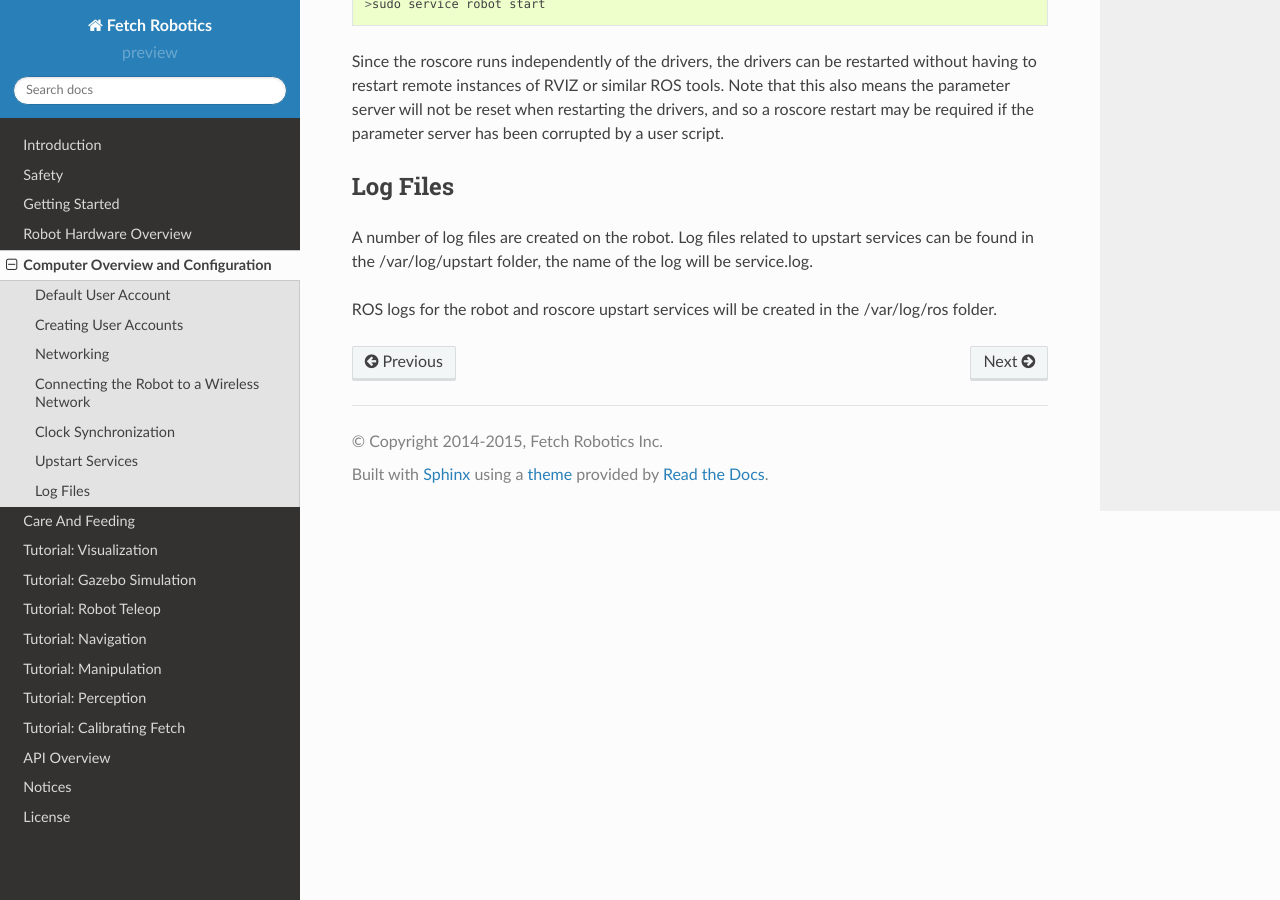
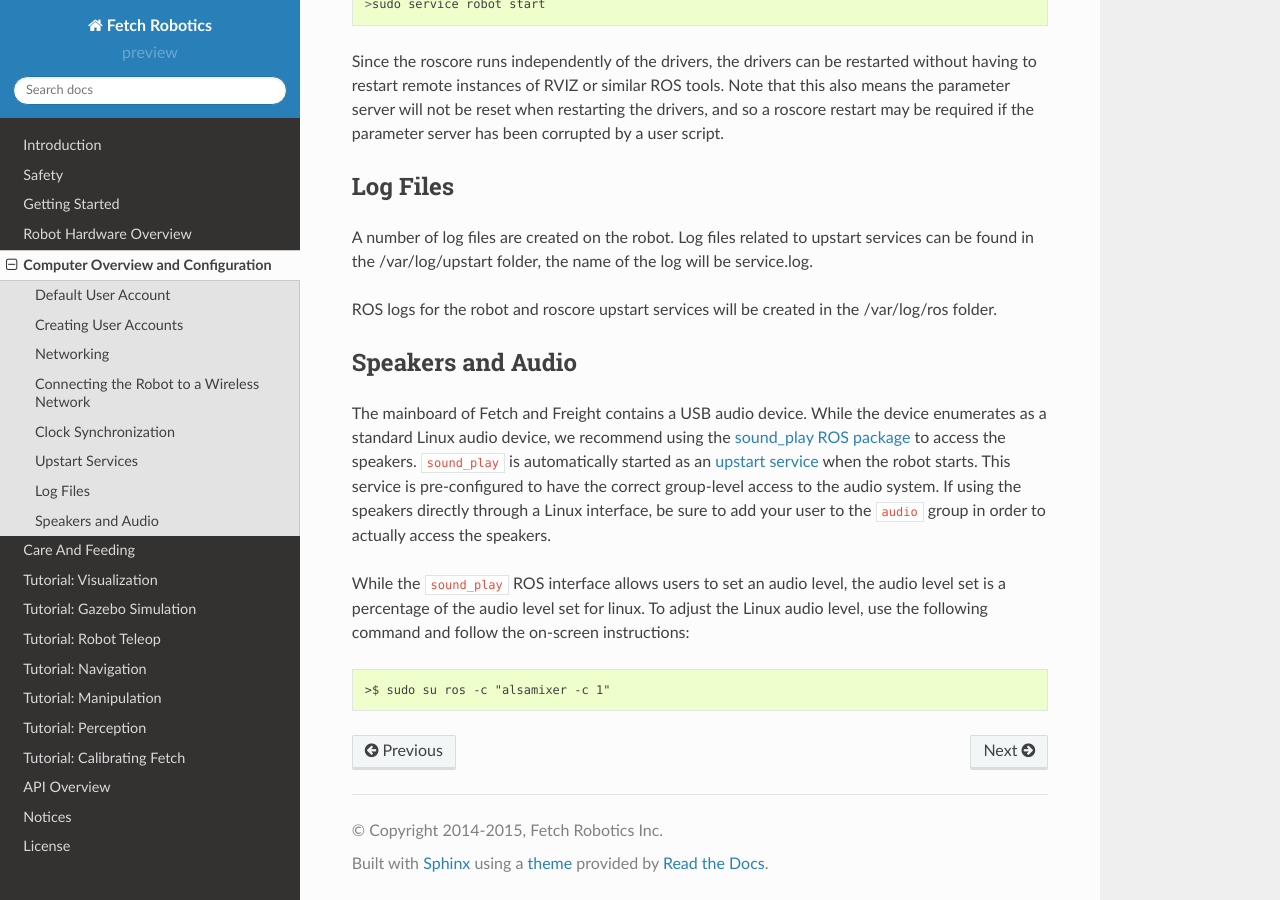
Before and after one commit to fetchrobotics/docs, a Sphinx documentation site: the page built from source/computer.rst, in a window 1280 px wide and 900 px high, scrolled down 2009 px. Built offline with Sphinx 7.4.7 and the Read the Docs theme 2.0.0, drawn with Linux system fonts in a browser that asks for light colours.

Commit message:
move speakers to computer, add audio level command

```diff
--- a/source/computer.rst
+++ b/source/computer.rst
@@ -120,3 +120,25 @@ will be service.log.
 
 ROS logs for the robot and roscore upstart services will be created in the
 /var/log/ros folder.
+
+Speakers and Audio
+------------------
+
+The mainboard of Fetch and Freight contains a USB audio device.
+While the device enumerates as a standard Linux audio device, we recommend
+using the `sound_play ROS package <http://wiki.ros.org/sound_play>`_ to
+access the speakers. ``sound_play`` is automatically started as
+an :ref:`upstart service<upstart_services>` when the robot starts.
+This service is pre-configured to have the correct group-level access
+to the audio system. If using the speakers directly through a Linux
+interface, be sure to add your user to the ``audio`` group in order
+to actually access the speakers.
+
+While the ``sound_play`` ROS interface allows users to set an audio
+level, the audio level set is a percentage of the audio level set
+for linux. To adjust the Linux audio level, use the following command
+and follow the on-screen instructions:
+
+::
+
+    >$ sudo su ros -c "alsamixer -c 1"
```
Also changed, not shown: source/sensors.rst (+0 -13 lines).
